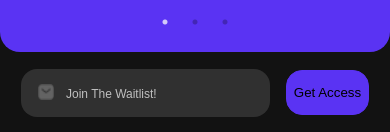
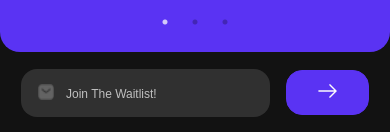
Before and after one commit to Geller99/K12Crypto, a React (Create React App) app: page / in a window 390 px wide. Shown: the part 712-844 px from the top of the page. Built offline with nearby package versions, Linux system fonts and the light colour scheme.

Commit message:
Updated mobile

```diff
--- a/src/components/About/index.js
+++ b/src/components/About/index.js
@@ -77,6 +77,8 @@ const About = () => {
         >
           <AboutReadMore />
         </ModalContainer>
+
+
       </div>
     </>
   );
--- a/src/components/LandingPage/index.js
+++ b/src/components/LandingPage/index.js
@@ -6,7 +6,7 @@ import mail from "../../assets/Icons/Vector.png";
 import firstImg from "../../assets/svgs/banner_1_image.png";
 import secondImg from "../../assets/svgs/banner_2_image.png";
 import thirdImg from "../../assets/svgs/banner_3_image.png";
-// import arrowRight from "../../assets/Icons/arrow-right.png";
+import arrowRight from "../../assets/Icons/arrow-right.png";
 import Slider from "react-slick";
 
 import LeftArrow from "../../assets/Icons/left-arrow.svg";
@@ -125,11 +125,16 @@ const LandingPage = () => {
               placeholder="Join The Waitlist!"
             />
           </div>
-
-          <button className="signUp-btn">
-          <a href="https://it2y5hd8am2.typeform.com/to/vQSqREom" target="_blank" rel="noreferrer">
-            Get Access
-          </a>
+          <button className="signUp-btn" style={{ zIndex: "1" }}>
+            <a
+              href="https://it2y5hd8am2.typeform.com/to/vQSqREom"
+              target="_blank"
+              rel="noreferrer"
+              style={{ cursor: "pointer" }}
+            >
+              {" "}
+              <img src={arrowRight} alt="arrow-right" />
+            </a>{" "}
           </button>
         </div>
       </div>
```
